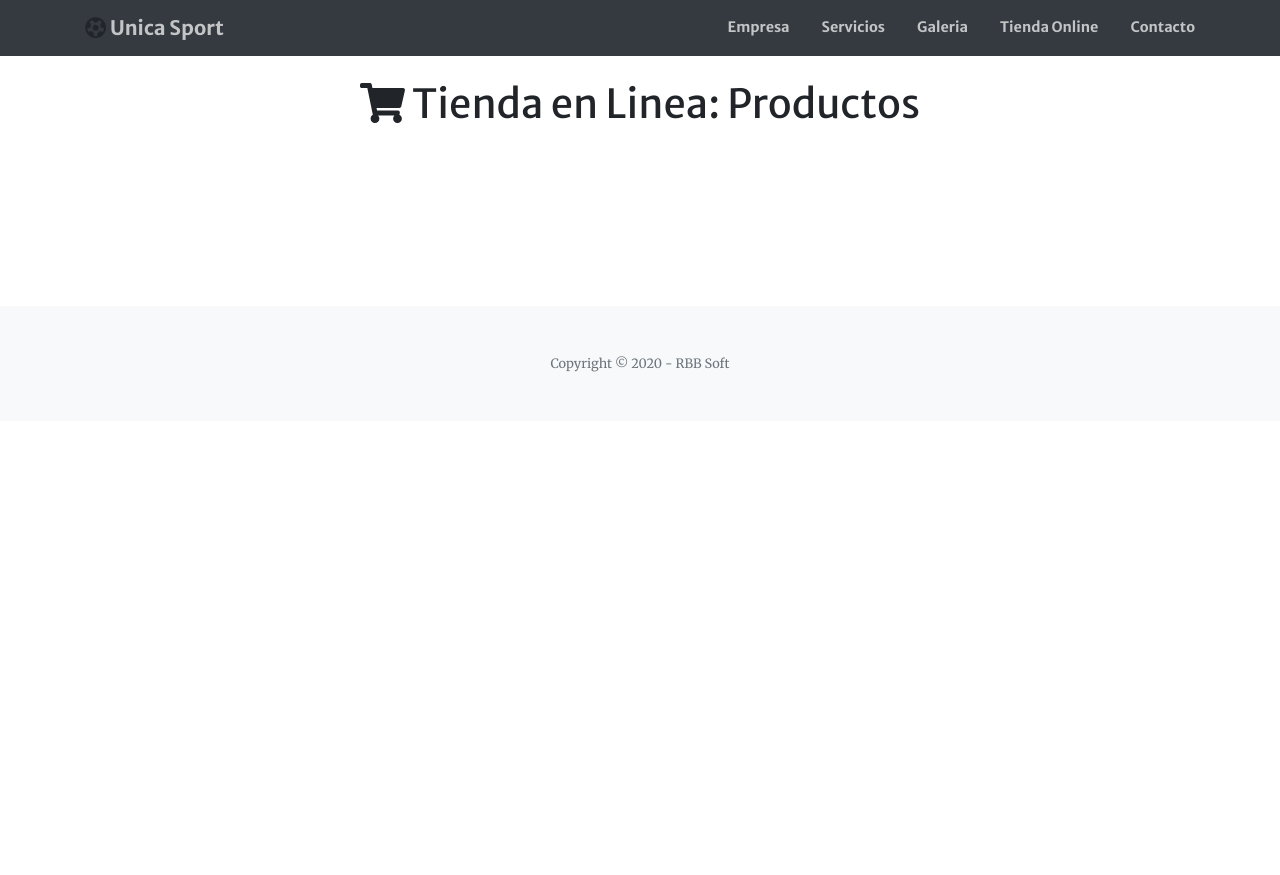
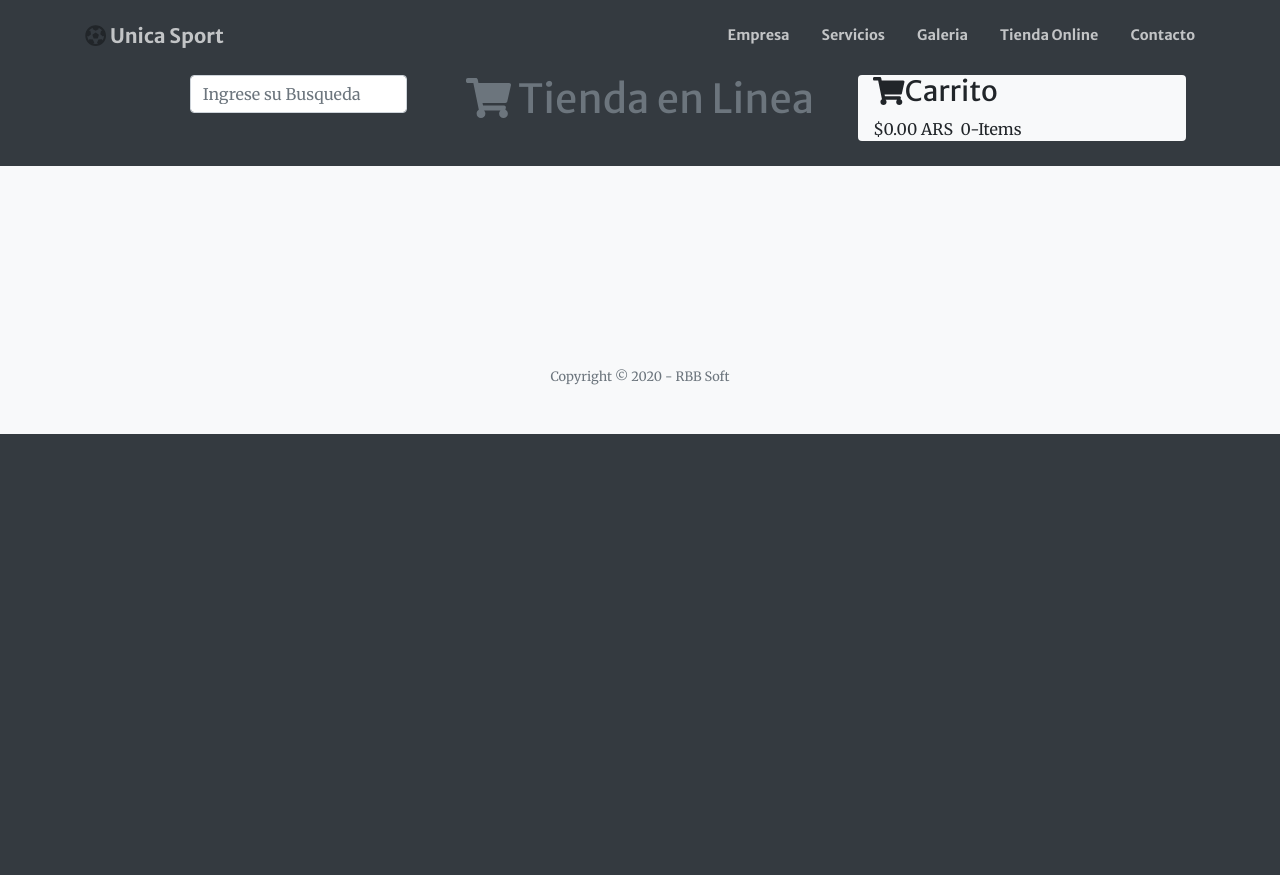
Before and after one commit to rbbauto/unicasport, a PHP site: page /tienda-online.php in a window 1280 px wide. Before the commit the page ends 372 px from the top, so only its background shows below. Run offline with PHP 8.4, Linux system fonts and the light colour scheme; some libraries are stand-ins or nearby versions.

Commit message:
agreque buscador(ok), vista carrito en header(solo vista)

```diff
--- a/css/main.css
+++ b/css/main.css
@@ -26,3 +26,6 @@ section{
 .col-sm-4{
 	margin-top: 15px;
 }
+.headerCustom{
+	margin-top: 75px;
+}
--- a/js/app.js
+++ b/js/app.js
@@ -5,6 +5,12 @@ app.controller('productos', ['$scope','$http', function($scope,$http){
 	$scope.productos = [];
 
 	$scope.producto = {};
+
+	$scope.items=0;
+
+	$scope.carrito={};
+
+	$scope.carrito.total=0;
 
 	//list
 	$scope.listProducts = function(){
--- a/tienda-online.php
+++ b/tienda-online.php
@@ -20,13 +20,11 @@
         <link href="css/styles.css" rel="stylesheet" />
         <link rel="stylesheet" type="text/css" href="css/main.css">
     </head>
-    <body ng-app="app">
-
-        <div class="se-pre-con"></div>
+    <body ng-app="app" class="bg-dark">
 
         <!-- Navigation-->
 
-            <nav class="navbar navbar-expand-lg navbar-light bg-dark" id="mainNav">
+            <nav class="navbar navbar-expand-lg navbar-light fixed-top py-3 bg-dark" id="mainNav">
             <div class="container">
                 <i class="fas fa-futbol fa-lg"></i><a class="navbar-brand js-scroll-trigger" href="http://<?php echo $_SERVER['SERVER_NAME'] . "/" . basename(__DIR__); ?>/">&nbspUnica Sport</a><button class="navbar-toggler navbar-toggler-right" type="button" data-toggle="collapse" data-target="#navbarResponsive" aria-controls="navbarResponsive" aria-expanded="false" aria-label="Toggle navigation"><span class="navbar-toggler-icon"></span></button>
                 <div class="collapse navbar-collapse" id="navbarResponsive">
@@ -36,24 +34,46 @@
                         <li class="nav-item"><a class="nav-link" href="http://<?php echo $_SERVER['SERVER_NAME'] . "/" . basename(__DIR__); ?>/#portfolio">Galeria</a></li>
                         <li class="nav-item"><a class="nav-link" href="http://<?php echo $_SERVER['SERVER_NAME'] . "/" . basename(__DIR__); ?>/tienda-online.php">Tienda Online</a></li>
                         <li class="nav-item"><a class="nav-link" href="http://<?php echo $_SERVER['SERVER_NAME'] . "/" . basename(__DIR__); ?>/#Contacto">Contacto</a></li>
+
                     </ul>
                 </div>
             </div>
         </nav>
 
         <!-- /Navigation-->
-        <header class="text-center">
-            <br>
-            <h1><i class="fas fa-shopping-cart"></i> Tienda en Linea: Productos</h1>
+        <div class="se-pre-con"></div>
+        <header class="headerCustom">
+
+            <div class="row">
+
+                <div class="col-md-4">
+                    <div class="float-right">
+                        <input type="text" class="form-control" ng-model="buscarProductos" placeholder="Ingrese su Busqueda" />
+                    </div>
+                </div>
+                 <div class="col-md-4 text-center">
+                        <h1 class="text-muted"><i class="fas fa-shopping-cart"></i> Tienda en Linea</h1>
+                </div>
+                <div class="col-md-3 bg-light rounded">
+                    <span class="float-left">
+                        <h3><i class="fas fa-shopping-cart"></i>Carrito</h3>
+                        {{ 0 |currency:'$'}} ARS&nbsp;&nbsp;{{0}}-Items
+                    </span>
+
+                </div>
+            </div>
+
+
+
         </header>
         <!-- Productos-->
-        <section ng-controller="productos"  class="page-section">
+        <section ng-controller="productos"  class="page-section  bg-light">
 
             <div class="container">
 
                 <div class="row">
 
-                    <div ng-repeat="producto in productos" class="col-sm-4" id="{{$index}}">
+                    <div ng-repeat="producto in productos |filter:buscarProductos" class="col-sm-4" id="{{$index}}">
                         <div class="card">
                             <img class="card-img-top imgProducto" src="administracion/{{producto.imagen}}" alt="Card image cap">
                             <div class="card-body">
```
Also changed, not shown: test.php (deleted, +0 -7 lines).
